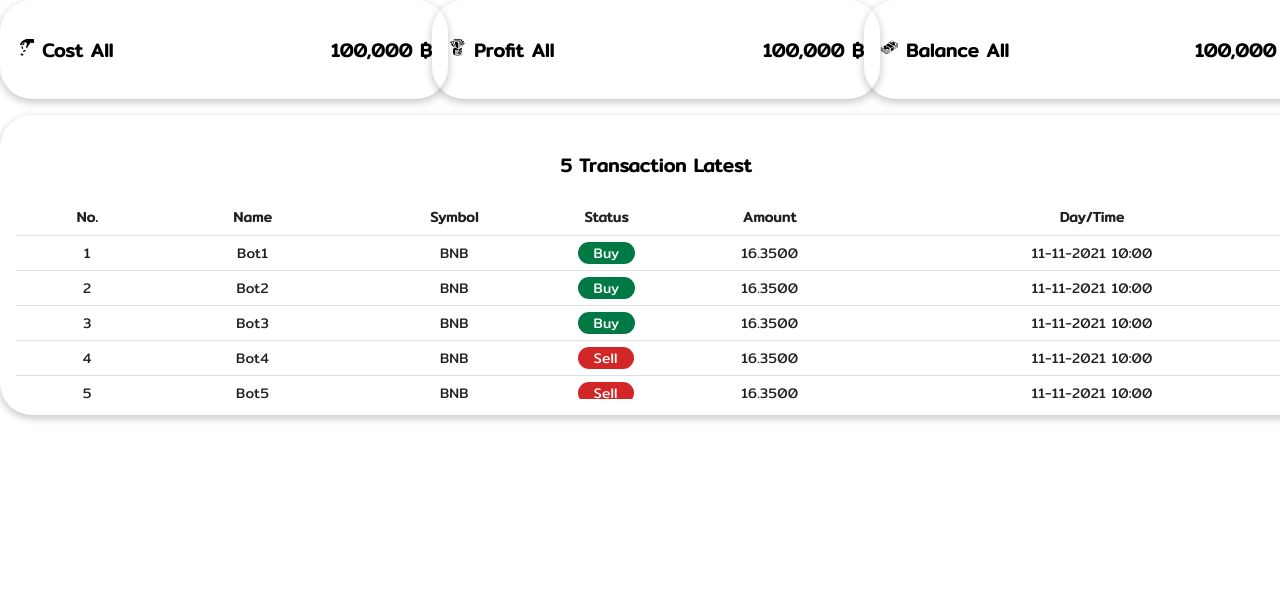
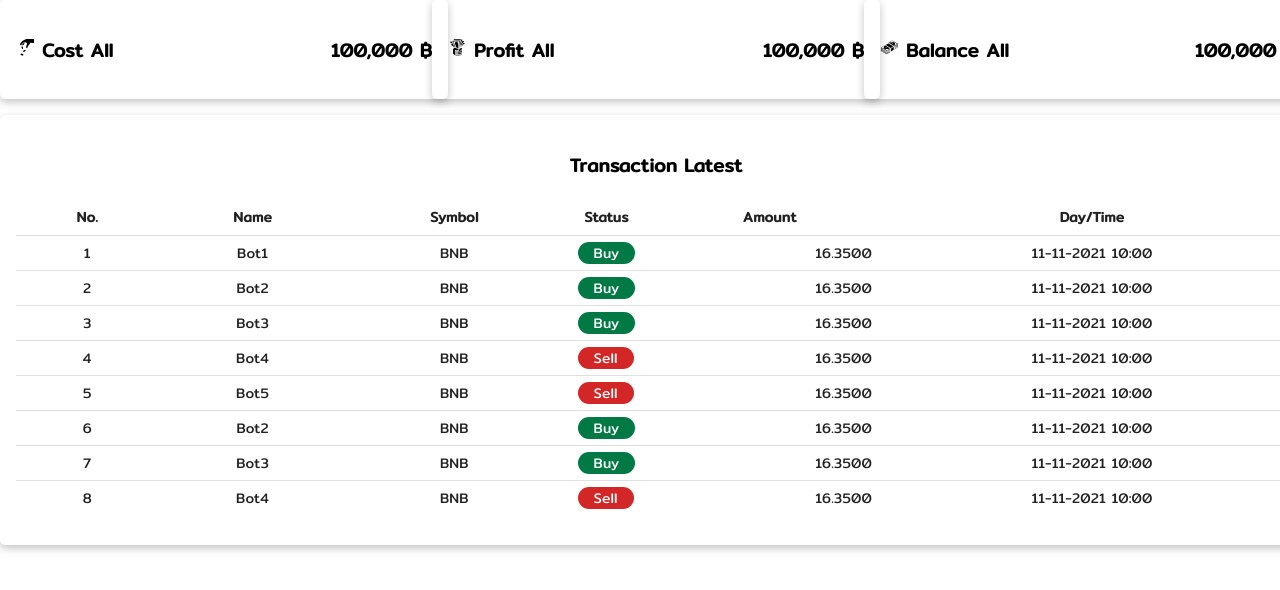
Before and after one commit to wizwingwing/eta-web-ui, a React (Create React App) app: page /dashboard in a window 1280 px wide. Shown: the top 590 px of the page. Built offline with nearby package versions, Linux system fonts and the light colour scheme.

Commit message:
Update Dashboard

```diff
--- a/src/App.tsx
+++ b/src/App.tsx
@@ -10,7 +10,7 @@ function App() {
   return (
     <BrowserRouter>
       <Routes>
-        <Route path="/navbar" element={<Navbar />} />
+        <Route path="/" element={<Navbar />} />
         <Route path="/dashboard" element={<Dashboard />} />
         <Route path="/login" element={<Login />} />
         <Route path="/register" element={<Register />} />
--- a/src/Component/Element/Dashboard.Element.tsx
+++ b/src/Component/Element/Dashboard.Element.tsx
@@ -10,7 +10,7 @@ export const BoxContent = styled.div`
     /* background: #212121; */
     width: 100%;
     padding: 1rem;
-    border-radius: 2rem;
+    border-radius: 5px;
     display: flex;
     flex-direction: column;
     align-items: center;
--- a/src/Component/Page/Dashboard/Dashboard.tsx
+++ b/src/Component/Page/Dashboard/Dashboard.tsx
@@ -31,7 +31,7 @@ export default function Dashboard() {
         </BoxContent>
       </Component>
       <BoxContent>
-        <Title>5 Transaction Latest</Title>
+        <Title>Transaction Latest</Title>
         <TransactionLatest />
       </BoxContent>
     </Component>
--- a/src/Component/Page/Dashboard/TransactionLatest.tsx
+++ b/src/Component/Page/Dashboard/TransactionLatest.tsx
@@ -57,6 +57,30 @@ const data = [
         amount: "16.3500",
         daytime: "11-11-2021 10:00",
     },
+    {
+        no: 6,
+        name: "Bot2",
+        symbol: "bnb",
+        status: "Buy",
+        amount: "16.3500",
+        daytime: "11-11-2021 10:00",
+    },
+    {
+        no: 7,
+        name: "Bot3",
+        symbol: "bnb",
+        status: "Buy",
+        amount: "16.3500",
+        daytime: "11-11-2021 10:00",
+    },
+    {
+        no: 8,
+        name: "Bot4",
+        symbol: "bnb",
+        status: "Sell",
+        amount: "16.3500",
+        daytime: "11-11-2021 10:00",
+    }
 
 ]
 
@@ -64,7 +88,7 @@ const data = [
 
 export default function TransactionLatest() {
     return (
-        <TableContainer sx={{ maxHeight: 200 }}>
+        <TableContainer sx={{ minHeight: 330 }}>
             <Table size="small" aria-label="sticky table" stickyHeader>
                 <TableHead>
                     <TableRow>
@@ -90,7 +114,7 @@ export default function TransactionLatest() {
                                     {item.status}
                                 </Bade>
                             </TableCell>
-                            <TableCell align="center">{item.amount}</TableCell>
+                            <TableCell align="right">{item.amount}</TableCell>
                             <TableCell align="center">{item.daytime}</TableCell>
                         </TableRow>
                     ))}
```
